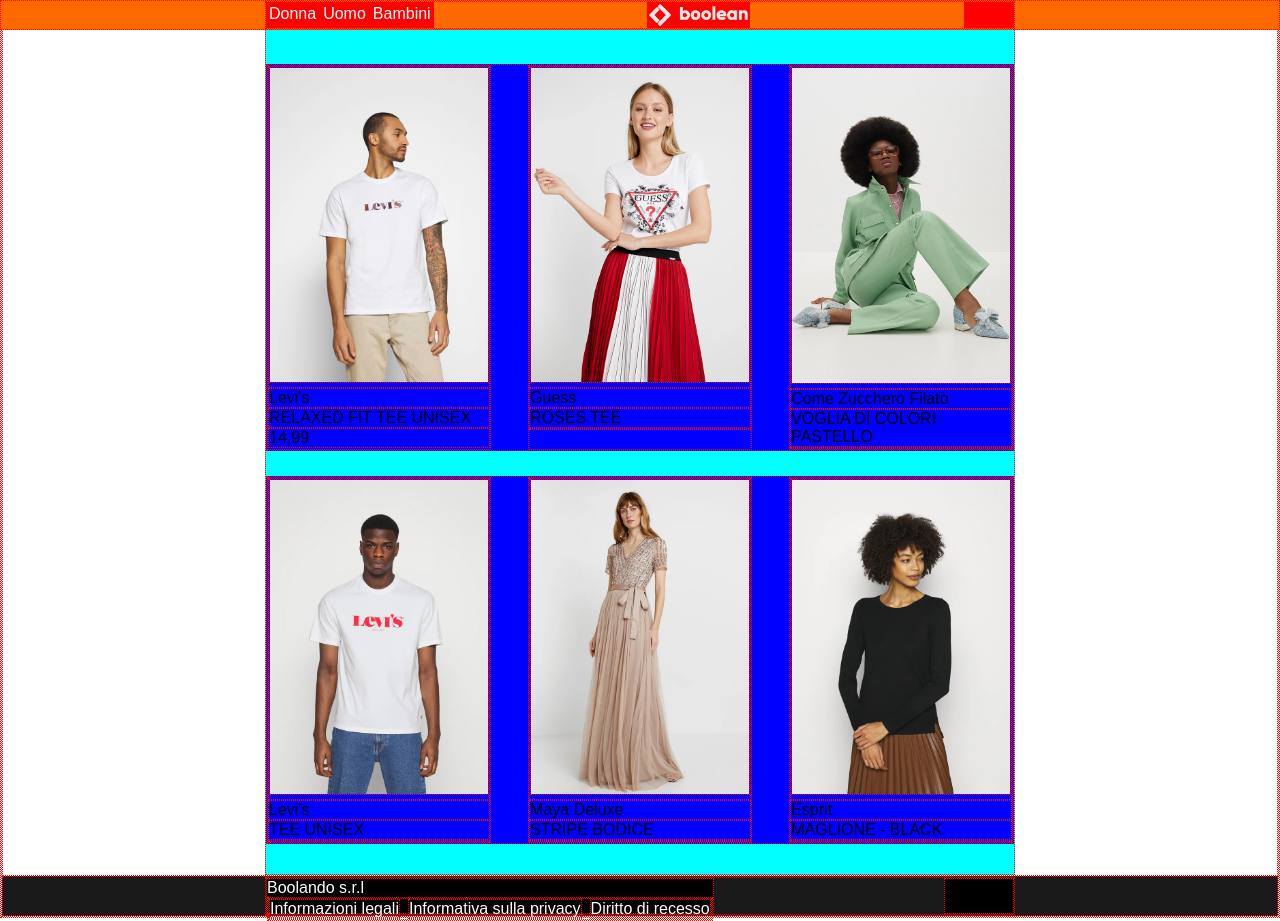
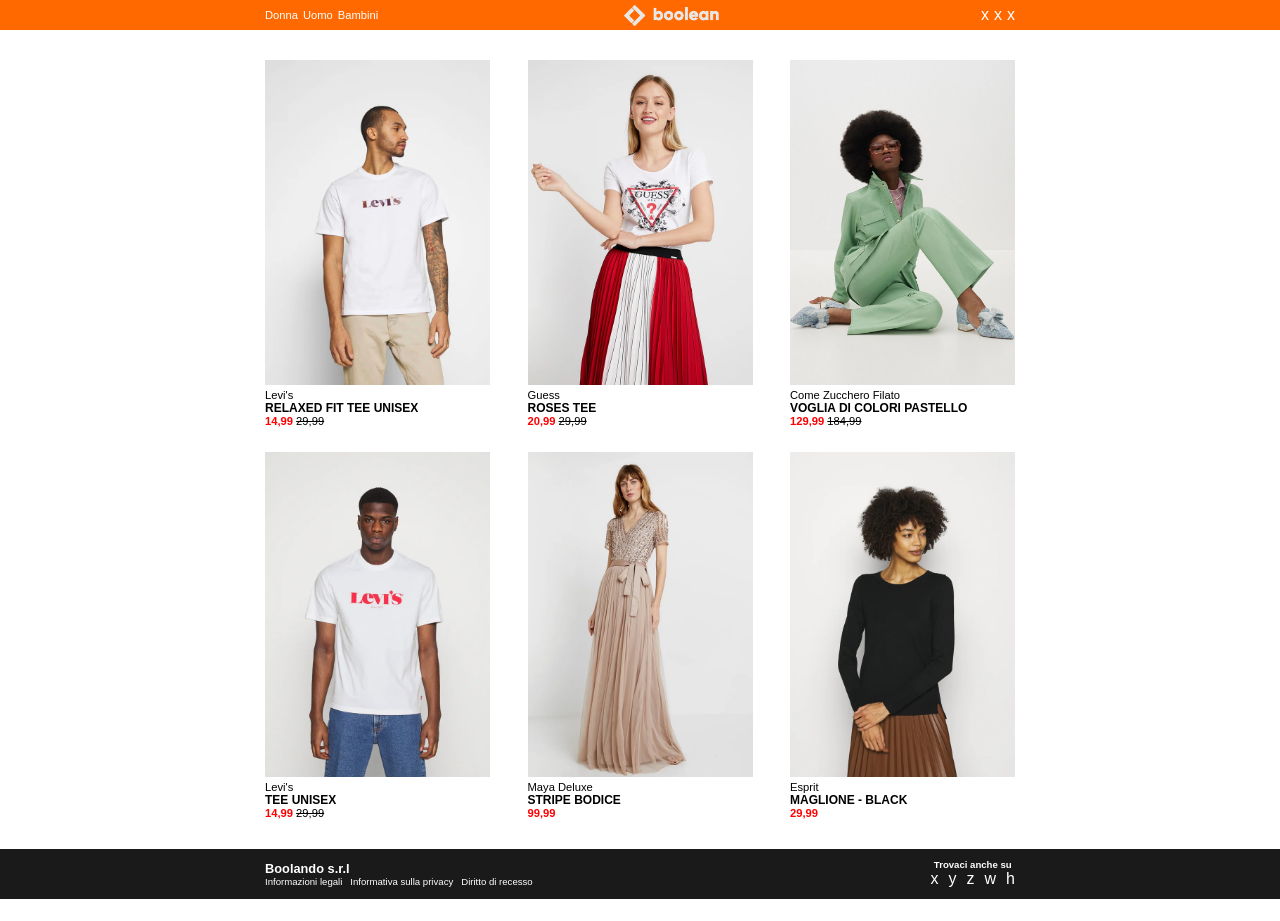
Before and after one commit to soniagaber/html-css-boolando, a plain HTML site: page index.html in a window 1280 px wide. After the commit the page ends 899 px from the top, so only its background shows below. Drawn offline with Linux system fonts and the light colour scheme.

Commit message:
finito, a parte le icone rimpiazzate con lettere

```diff
--- a/css/style.css
+++ b/css/style.css
@@ -1,15 +1,14 @@
-*{
+* {
     box-sizing: border-box;
     padding: 0;
     margin: 0;
-    border: 1px dotted red;
 }
 
-body{
+body {
     font-family: sans-serif;
 }
 
-header{
+header {
     background-color: #FF6900;
     height: 30px;
     position: fixed;
@@ -17,105 +16,171 @@
     left: 0;
     width: 100%;
     color: white;
+    z-index: 2;
 }
 
-.container-centered{
+.container-centered {
     max-width: 750px;
     margin-left: auto;
     margin-right: auto;
     height: 100%;
 }
 
-#header-inner{
+#header-inner {
     display: flex;
     flex-direction: row;
     justify-content: space-between;
 }
 
-#header-inner>div{
-    background-color: red;
+#header-inner>div {
     min-width: 50px;
 }
 
-#logo img{height: 100%;
-
+header li {
+    font-size: 0.7em;
 }
 
-#tipo ul{
+#logo {
+    display: flex;
+    flex-direction: column;
+    justify-content: center;
+}
+
+#logo img {
+    height: 70%;
+}
+
+#tipo {
+    display: flex;
+    flex-direction: column;
+    justify-content: center;
+}
+
+#tipo ul {
     display: flex;
     flex-direction: row;
     list-style-type: none;
     gap: 5px;
 }
 
-#main-inner{
+#profilo {
+    display: flex;
+    flex-direction: row;
+    justify-content: flex-end;
+    gap: 5px;
+    align-items: center;
+}
+
+#main-inner {
     padding-top: 60px;
     display: flex;
     flex-direction: column;
     justify-content: space-between;
     padding-bottom: 30px;
-background-color: aqua;
     gap: 25px;
 }
 
-#main-inner>div{
-    background-color: blue;
+#main-inner>div {
     display: flex;
     flex-direction: row;
     min-height: 300px;
     justify-content: space-between;
 }
 
-.riquadro-articolo{
+.riquadro-articolo {
     width: 30%;
 }
 
-.modello{
+.modello {
     text-transform: uppercase;
 }
 
-.riquadro-articolo .card{
+.riquadro-articolo .card {
     width: 100%;
     position: relative;
 }
 
-.card img{
+.card img {
     width: 100%;
 }
 
-.card img:nth-of-type(2){
+.card img:nth-of-type(2) {
     display: none;
     position: absolute;
     top: 0;
     left: 0;
 }
 
-.card:hover .seconda-img{
+.card:hover .seconda-img {
     display: inline-block;
 }
 
-
-footer{
-    background-color: #1A1A1A;
-    height: 40px;
+.marca {
+    font-size: 0.7em;
 }
 
-#footer-inner{
+.modello {
+    font-size: 0.75em;
+}
+
+.prezzo {
+    font-size: 0.7em;
+}
+
+.riquadro-articolo span {
+    color: red;
+}
+
+footer {
+    background-color: #1A1A1A;
+    height: 50px;
+    padding-top: 10px;
+    padding-bottom: 10px;
+}
+
+#footer-inner {
     display: flex;
     flex-direction: row;
     justify-content: space-between;
 }
 
-#footer-inner>div{
+#footer-inner>div {
     height: 100%;
     min-width: 70px;
-    background-color: black;
     color: white;
 }
 
-footer ul{
+footer ul {
     list-style-type: none;
     display: flex;
     flex-direction: row;
     gap: 8px;
+    font-size: 0.6em;
 }
+
+#azienda {
+    font-size: 0.8em;
+}
+
+#trovaci-anche {
+    font-size: 0.6em;
+}
+
+#footer-right {
+    display: flex;
+    flex-direction: column;
+    justify-content: center;
+    align-items: center;
+}
+
+#footer-left {
+    display: flex;
+    flex-direction: column;
+    justify-content: center;
+}
+
+#icone-footer {
+    display: flex;
+    flex-direction: row;
+    gap: 10px;
+}
--- a/index.html
+++ b/index.html
@@ -22,7 +22,11 @@
                 </ul>
             </div>
             <div id="logo"> <img src="img/boolean-logo.png" alt="boolean-logo"></div>
-            <div id="profilo"></div>
+            <div id="profilo">
+                <div id="user">x</div>
+                <div id="cuore-vuoto">x</div>
+                <div id="cestino">x</div>
+            </div>
         </div>
     </header>
     <!-- /header -->
@@ -33,12 +37,12 @@
             <div id="immagini-sopra">
                 <div class="riquadro-articolo">
                     <div class="card"><img src="img/1.webp" alt="">
-                    <img class="seconda-img" src="img/1b.webp" alt="">
+                        <img class="seconda-img" src="img/1b.webp" alt="">
                     </div>
 
                     <div class="marca">Levi's</div>
-                    <div class="modello">relaxed fit tee unisex</div>
-                    <div class="prezzo">14,99</div>
+                    <div class="modello"><b>relaxed fit tee unisex</b> </div>
+                    <div class="prezzo"><span><b>14,99 </b> </span><s>29,99</s></div>
                 </div>
                 <div class="riquadro-articolo">
                     <div class="card">
@@ -46,42 +50,46 @@
                         <img class="seconda-img" src="img/2b.webp" alt="">
                     </div>
                     <div class="marca">Guess</div>
-                    <div class="modello">roses tee</div>
-                    <div class="prezzo"></div>
+                    <div class="modello"><b>roses tee</b> </div>
+                    <div class="prezzo"><span><b>20,99 </b> </span><s>29,99</s></div>
                 </div>
                 <div class="riquadro-articolo">
                     <div class="card"><img src="img/3.webp" alt="">
-                    <img class="seconda-img" src="img/3b.webp" alt=""></div>
+                        <img class="seconda-img" src="img/3b.webp" alt="">
+                    </div>
 
                     <div class="marca">Come Zucchero Filato</div>
-                    <div class="modello">voglia di colori pastello</div>
-                    <div class="prezzo"></div>
+                    <div class="modello"><b>voglia di colori pastello</b> </div>
+                    <div class="prezzo"><span><b>129,99 </b> </span><s>184,99</s></div>
                 </div>
             </div>
             <div id="immagini sotto">
                 <div class="riquadro-articolo">
                     <div class="card"><img src="img/4.webp" alt="">
-                    <img class="seconda-img" src="img/4b.webp" alt=""></div>
+                        <img class="seconda-img" src="img/4b.webp" alt="">
+                    </div>
 
                     <div class="marca">Levi's</div>
-                    <div class="modello">tee unisex</div>
-                    <div class="prezzo"></div>
+                    <div class="modello"><b>tee unisex</b> </div>
+                    <div class="prezzo"><span><b>14,99 </b> </span><s>29,99</s></div>
                 </div>
                 <div class="riquadro-articolo">
                     <div class="card"><img src="img/5.webp" alt="">
-                    <img class="seconda-img" src="img/5b.webp" alt=""></div>
+                        <img class="seconda-img" src="img/5b.webp" alt="">
+                    </div>
 
                     <div class="marca">Maya Deluxe</div>
-                    <div class="modello">stripe bodice</div>
-                    <div class="prezzo"></div>
+                    <div class="modello"><b>stripe bodice</b> </div>
+                    <div class="prezzo"><span><b>99,99 </b> </span></div>
                 </div>
                 <div class="riquadro-articolo">
                     <div class="card"><img src="img/6.webp" alt="">
-                    <img class="seconda-img" src="img/6b.webp" alt=""></div>
+                        <img class="seconda-img" src="img/6b.webp" alt="">
+                    </div>
 
                     <div class="marca">Esprit</div>
-                    <div class="modello">maglione - black</div>
-                    <div class="prezzo"></div>
+                    <div class="modello"><b>maglione - black</b> </div>
+                    <div class="prezzo"><span><b>29,99 </b> </span></div>
                 </div>
             </div>
 
@@ -92,7 +100,8 @@
     <!-- footer -->
     <footer>
         <div id="footer-inner" class="container-centered">
-            <div id="azienda">Boolando s.r.l
+            <div id="footer-left">
+                <div id="azienda"><b>Boolando s.r.l</b> </div>
                 <div>
                     <ul>
                         <li>Informazioni legali</li>
@@ -101,7 +110,16 @@
                     </ul>
                 </div>
             </div>
-            <div id="trovaci-anche"></div>
+            <div id="footer-right">
+                <div id="trovaci-anche"><b>Trovaci anche su</b></div>
+                <div id="icone-footer">
+                    <div id="twitter">x</div>
+                    <div id="facebook">y</div>
+                    <div id="instagram">z</div>
+                    <div id="pinterest">w</div>
+                    <div id="youtube">h</div>
+                </div>
+            </div>
         </div>
     </footer>
     <!-- /footer -->
```
Lines whose indentation alone changed are shown as unchanged.
